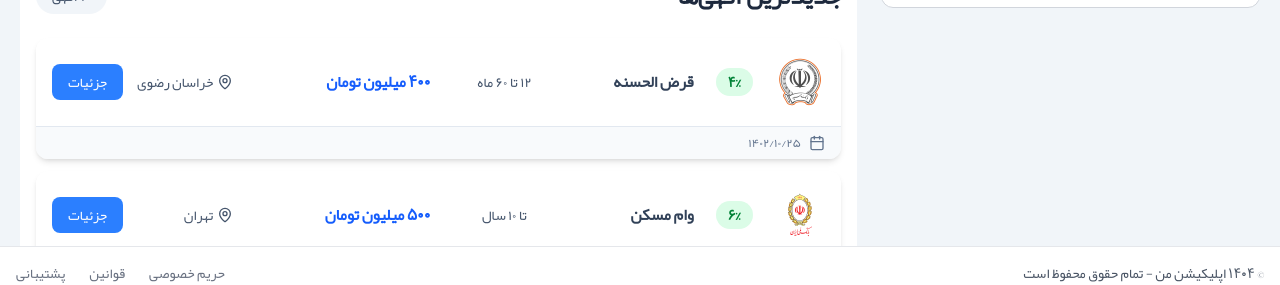
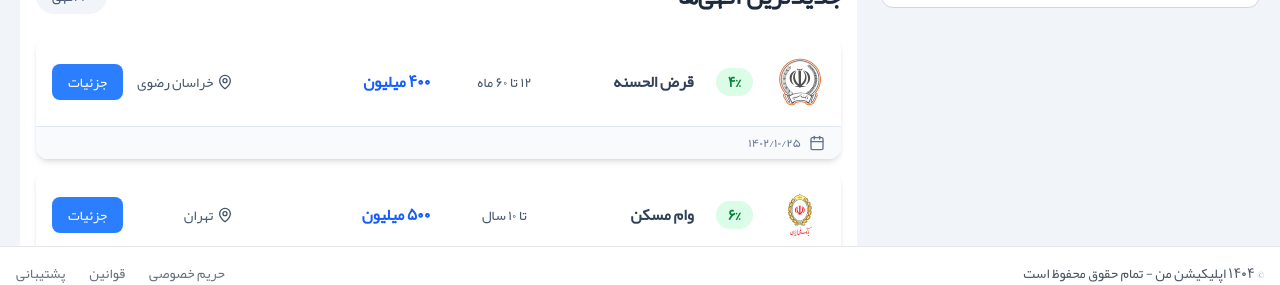
Before and after one commit to Yuozarseiph/pwa-bank, a Next.js app: page / in a window 1280 px wide. Shown: the part 501-786 px from the top of the page. Built offline with nearby package versions, Linux system fonts and the light colour scheme.

Commit message:
Update price formatting in Ads and Bank Loans sections to remove currency labels for cleaner display

```diff
--- a/src/components/AdsSection.jsx
+++ b/src/components/AdsSection.jsx
@@ -113,12 +113,12 @@ export default function AdsSection() {
       const formattedBillions = billions.endsWith(".0")
         ? billions.slice(0, -2)
         : billions;
-      return `${formattedBillions.replace(".", "/")} میلیارد تومان`;
+      return `${formattedBillions.replace(".", "/")} میلیارد`;
     }
 
     if (numPrice >= 1000000) {
       const millions = (numPrice / 1000000).toFixed(0);
-      return `${millions} میلیون تومان`;
+      return `${millions} میلیون`;
     }
 
     return `${numPrice.toLocaleString()} تومان`;
--- a/src/components/BankLoansSection.jsx
+++ b/src/components/BankLoansSection.jsx
@@ -87,12 +87,12 @@ const BankLoansSection = ({ bankSlug }) => {
       const formattedBillions = billions.endsWith(".0")
         ? billions.slice(0, -2)
         : billions;
-      return `${formattedBillions.replace(".", "/")} میلیارد تومان`;
+      return `${formattedBillions.replace(".", "/")} میلیارد`;
     }
 
     if (numPrice >= 1000000) {
       const millions = (numPrice / 1000000).toFixed(0);
-      return `${millions} میلیون تومان`;
+      return `${millions} میلیون`;
     }
 
     return `${numPrice.toLocaleString()} تومان`;
```
